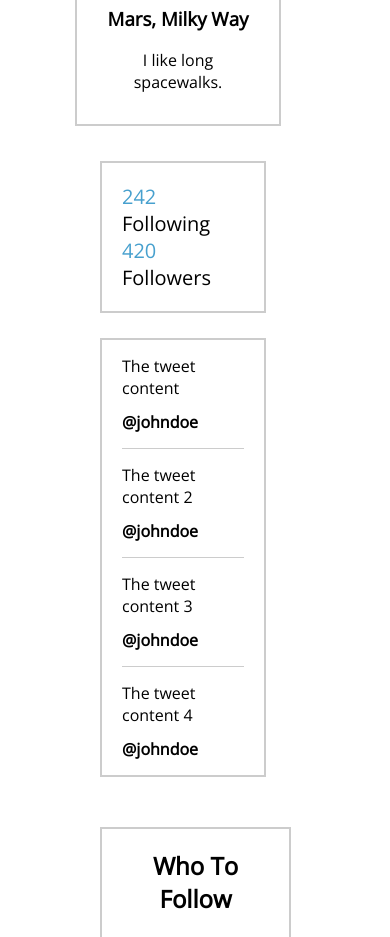
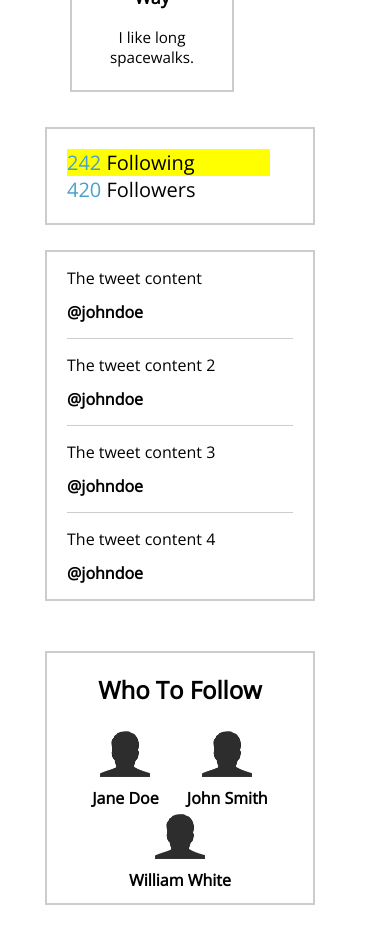
Before and after one commit to mgalusky/copycat-responsive, a plain HTML site: page index.html in a window 390 px wide. Shown: the part 344-1281 px from the top of the page. Drawn offline with nearby package versions, Linux system fonts and the light colour scheme.

Commit message:
profile, suggestions responsive

```diff
--- a/assets/css/style.css
+++ b/assets/css/style.css
@@ -63,6 +63,11 @@ main{
   overflow:auto;
   padding:40px 75px;
 }
+@media screen and (max-width: 600px){
+  main {
+    padding:20px 45px;
+  }
+}
 div[class*="col-"]{
   float:left;
   box-sizing:border-box;
@@ -103,7 +108,7 @@ div[class*="col-"]{
 }
 @media screen and (max-width: 600px){
   .profile .image{
-    width: 42%;
+    width: 35%;
     float: left;
   }
 }
@@ -118,10 +123,12 @@ div[class*="col-"]{
 }
 @media screen and (max-width: 600px){
   .profile .bio{
-    max-width: 100%;
+    width: 50%;
     float: left;
-/*    font-size: 60%;*/
-    margin: 0, 0, 0, 15px;
+    font-size: 95%;
+    margin-top:0;
+    margin-left:25px;
+    padding:0 15px 8px 15px;
   }
 }
 .profile .bio .joined{
@@ -140,13 +147,29 @@ div[class*="col-"]{
 .content{
   padding:25px;
 }
+@media screen and (max-width: 600px) {
+  .content{
+    padding:25px 0;
+  }
+}
 .content .stats{
   padding:20px;
   overflow:auto;
   font-size:20px;
 }
+/*@media screen and (max-width: 600px) {
+  .content .stats{
+
+  }
+}*/
 @media screen and (max-width: 600px) {
-  .content .stats{
+  .content .stats .following{
+    background-color: yellow;
+  }
+}
+@media screen and (max-width: 600px) {
+  .content .stats .followers .primary-text{
+    display: inline-block;
   }
 }
 .content .tweets{
@@ -181,12 +204,28 @@ div[class*="col-"]{
 .suggestions{
   padding:25px 0 25px 25px;
 }
+@media screen and (max-width: 600px){
+  .suggestions{
+    padding: 25px 0;
+  }
+}
 .suggestions .list{
   padding:0 25px 25px 25px;
   text-align:center;
 }
+@media screen and (max-width: 600px){
+  .suggestions .list{
+    padding:0 0 12px 0;
+  }
+}
 .suggestions .list .user{
   margin:25px 0;
+}
+@media screen and (max-width: 600px){
+  .suggestions .list .user{
+    display: inline-block;
+    margin: 0 12px;
+  }
 }
 .suggestions .list .user img{
   display:block;
```
